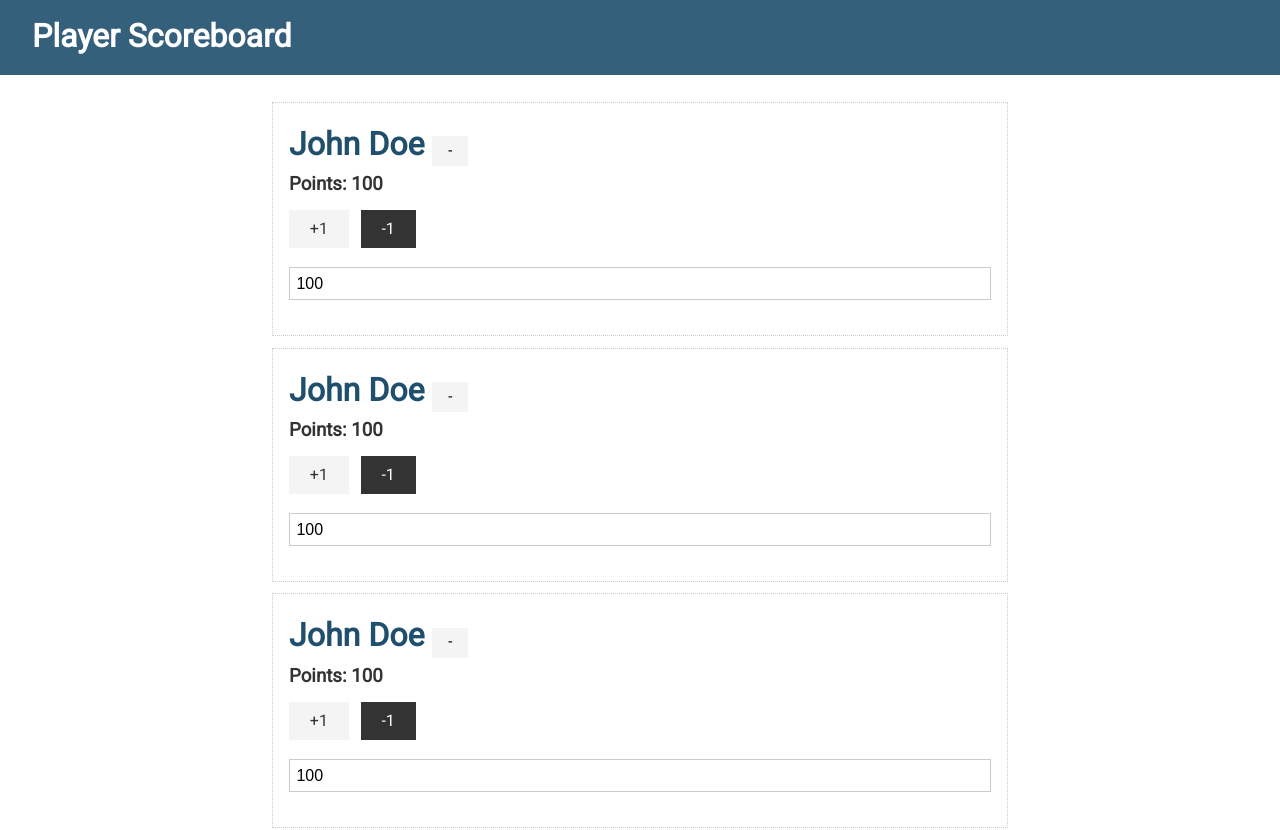
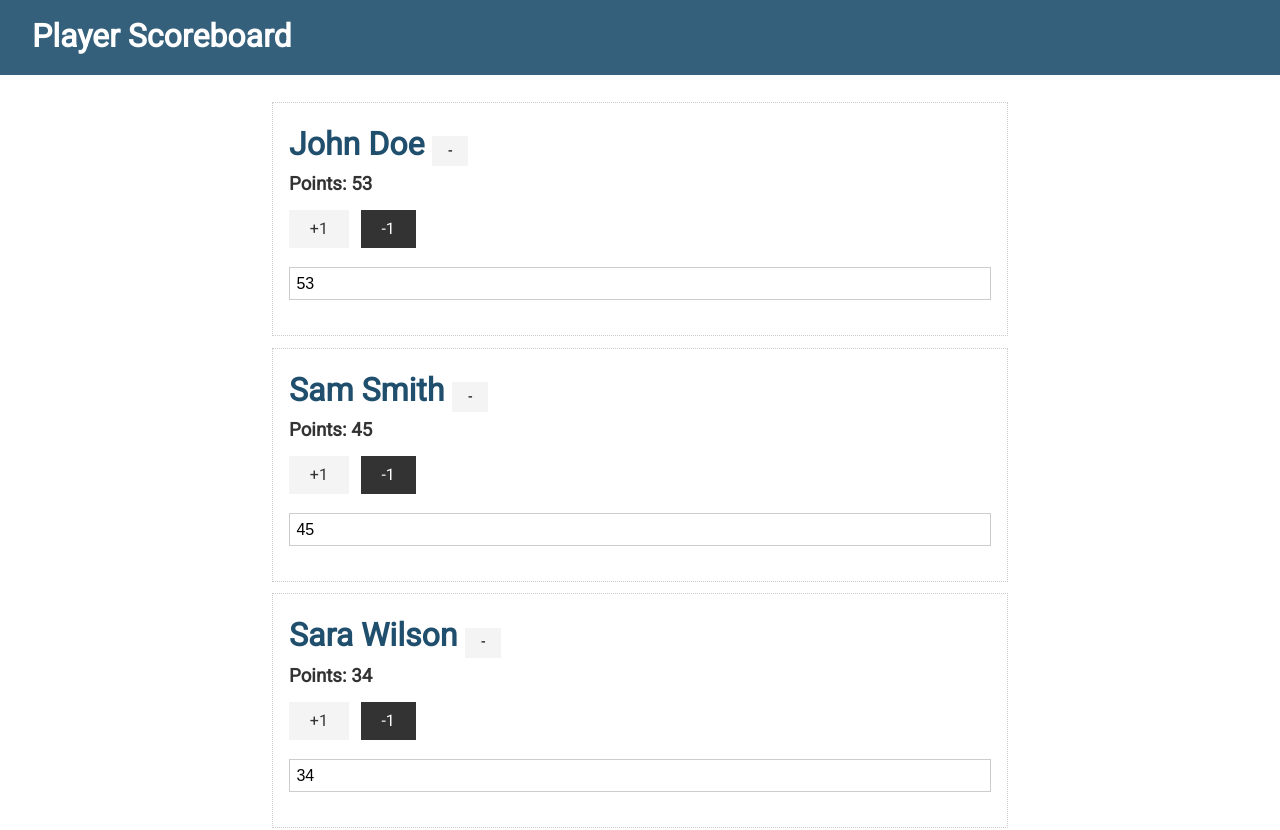
Before and after one commit to Annie-Huang/svelte-scoreboard, a Svelte app: page / in a window 1280 px wide. Shown: the top 830 px of the page. Built offline with nearby package versions, Linux system fonts and the light colour scheme.

Commit message:
Pass props from App.svelte to Player.svelte

```diff
--- a/src/App.svelte
+++ b/src/App.svelte
@@ -24,7 +24,7 @@
         <p>No Players</p>
     {:else}
         {#each players as player}
-            <Player />
+            <Player name={player.name} points={player.points} />
         {/each}
     {/if}
 </div>
--- a/src/Player.svelte
+++ b/src/Player.svelte
@@ -1,7 +1,9 @@
 <script>
     // export let name;
-    let name = "John Doe";
-    let points = 100;
+    // let name = "John Doe";
+    // let points = 100;
+    export let name = "John Doe";
+    export let points = 100;
     let showControls = true;
 
     const addPoint = () => (points += 1);
```
